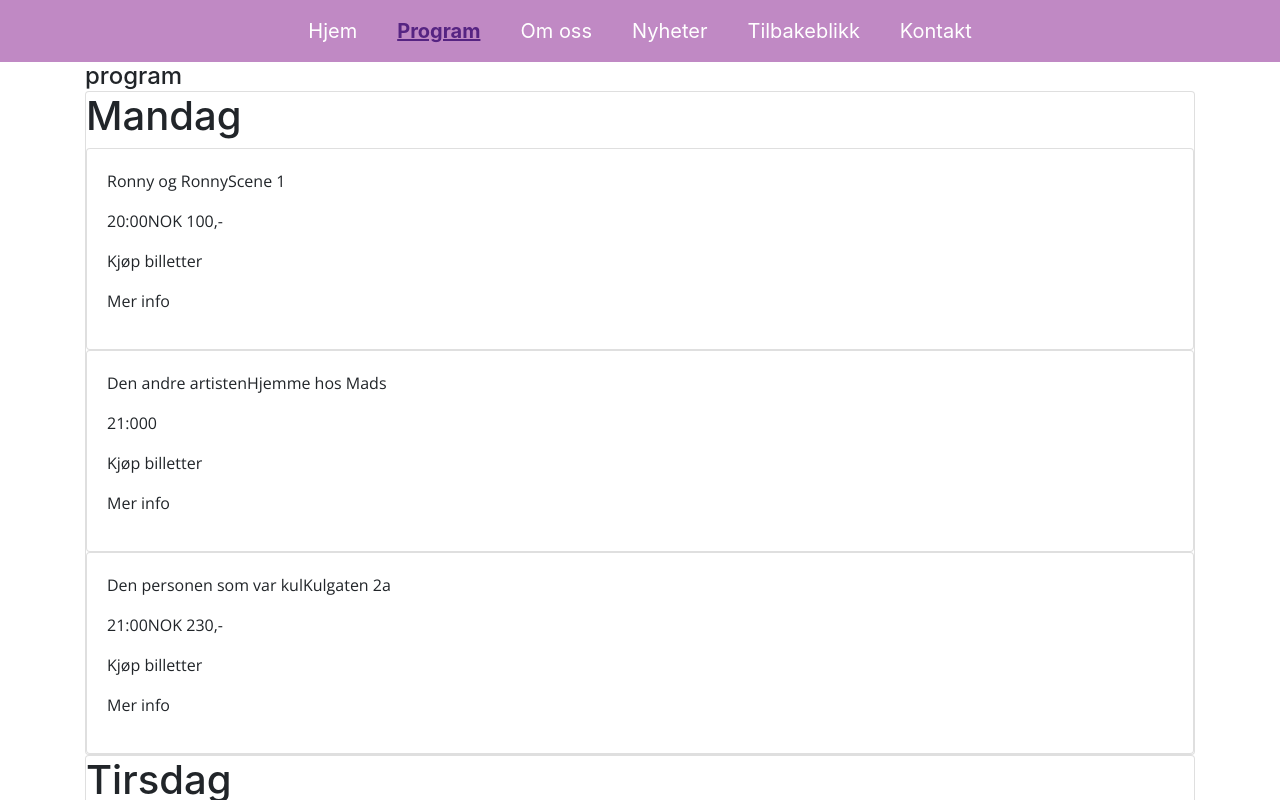
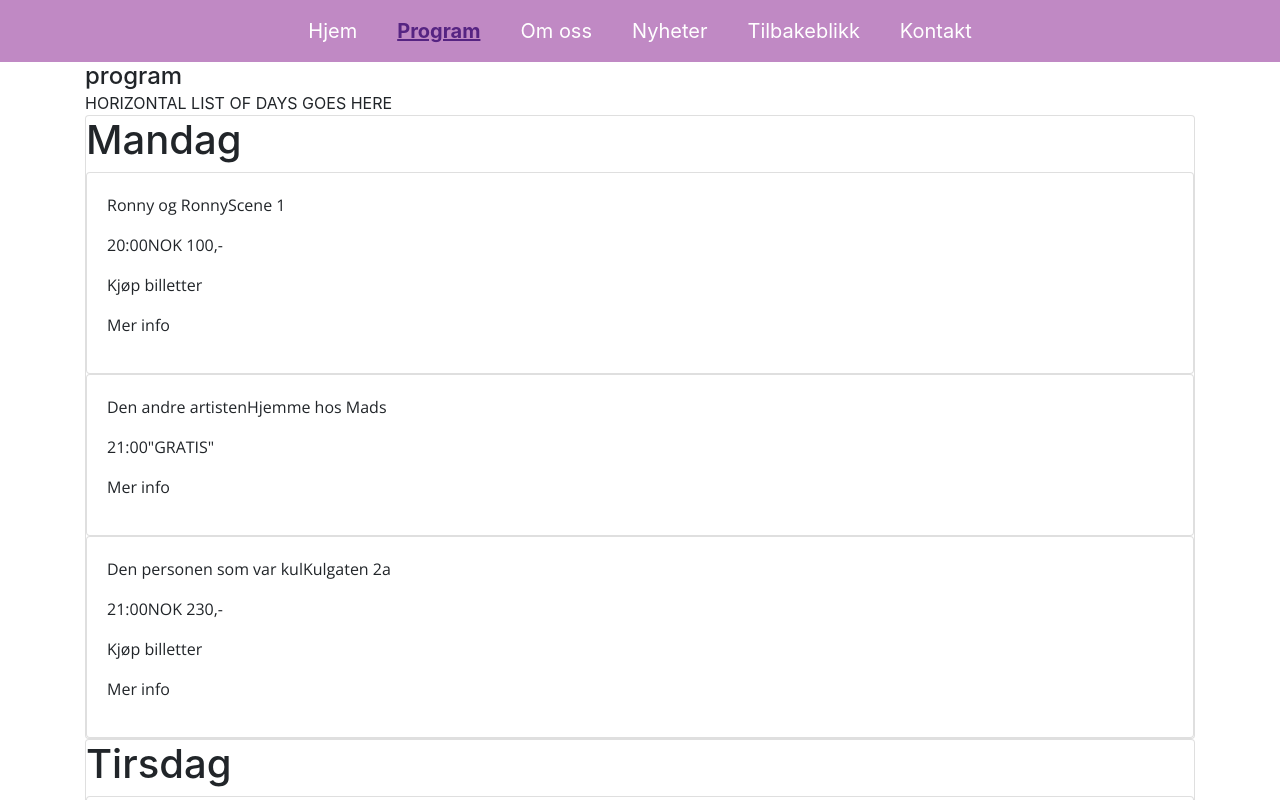
Before and after one commit to SondreBerntsen/webprosjekt3, a React (Create React App) app in the folder react-app/: page /program in a window 1280 px wide. Shown: the top 800 px of the page. Built offline with nearby package versions, Linux system fonts and the light colour scheme.

Commit message:
jeg hater seriøst alt og fuck meningsfulle commits

```diff
--- a/react-app/src/components/programme/MinEventCard.js
+++ b/react-app/src/components/programme/MinEventCard.js
@@ -1,6 +1,25 @@
 import React from 'react';
 
 const MinEventCard = (props) => {
+
+  // Outputs "buy tickets" div only if the event is not free
+  function checkPrice(){
+    if(props.event.price !== 0){
+      return(
+        <React.Fragment>
+          <p className="price">{props.event.price}</p>
+          <div className="buy_ticket">
+            <p>Kjøp billetter</p>
+          </div>
+        </React.Fragment>
+      );
+    }else{
+      return(
+        <p className="price">"GRATIS"</p>
+      );
+    }
+  }
+
   return (
     <div className="card">
       <div className="card-body">
@@ -9,16 +28,13 @@ const MinEventCard = (props) => {
           <p className="venue_name">{props.event.venue}</p>
         </div>
         <p className="time">{props.event.time}</p>
-        <p className="price">{props.event.price}</p>
-        <div className="buy_ticket">
-          <p>Kjøp billetter</p>
-        </div>
+        {checkPrice()}
         <div className="more_info">
           <p>Mer info</p>
         </div>
       </div>
     </div>
-  );
+  )
 }
 
 export default MinEventCard;
--- a/react-app/src/components/programme/Programme.js
+++ b/react-app/src/components/programme/Programme.js
@@ -70,6 +70,7 @@ class Programme extends Component {
         <Navbar />
         <div className="container">
           <h4 className="center">program</h4>
+          HORIZONTAL LIST OF DAYS GOES HERE
           {/* Passes days array as props to ProgrammeSchedule */}
           <ProgrammeSchedule days={this.state.days} />
         </div>
@@ -77,6 +78,6 @@ class Programme extends Component {
 
     );
   }
-};
+}
 
 export default Programme;
--- a/react-app/src/components/programme/ProgrammeSchedule.js
+++ b/react-app/src/components/programme/ProgrammeSchedule.js
@@ -16,11 +16,10 @@ const ProgrammeSchedule = (props) => {
         ))
       }
     </div>
-  ));
+  ))
   return (
     days
-  );
-
+  )
 }
 
 export default ProgrammeSchedule;
```
